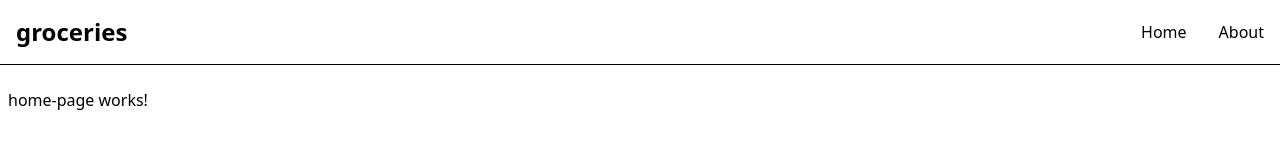
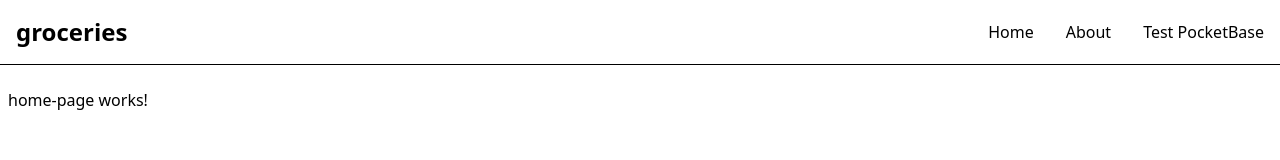
Before and after one commit to JasonGoemaat/groceries, an Angular app: page / in a window 1280 px wide. Shown: the top 160 px of the page. Built offline with nearby package versions, Linux system fonts and the light colour scheme.

Commit message:
Manually updated packages.json to udpate @angular/ssr, added link to test/pb on navbar

```diff
--- a/package.json
+++ b/package.json
@@ -31,7 +31,7 @@
     "@angular/platform-browser": "^21.2.1",
     "@angular/platform-server": "^21.2.1",
     "@angular/router": "^21.2.1",
-    "@angular/ssr": "^21.1.4",
+    "@angular/ssr": "^21.2.1",
     "express": "^5.1.0",
     "pocketbase": "^0.26.8",
     "rxjs": "~7.8.0",
--- a/src/app/app.html
+++ b/src/app/app.html
@@ -7,13 +7,16 @@
         <span class="sr-only">Open main menu</span>
         <svg class="w-6 h-6" aria-hidden="true" xmlns="http://www.w3.org/2000/svg" width="24" height="24" fill="none" viewBox="0 0 24 24"><path stroke="currentColor" stroke-linecap="round" stroke-width="2" d="M5 7h14M5 12h14M5 17h14"/></svg>
     </button>
-    <div [class.hidden]="isCollapsed()" class="w-full md:block md:w-auto" id="navbar-default">
+    <div style="z-index: 1000; background: white" [class.hidden]="isCollapsed()" class="bg-neutral-primary w-full md:block md:w-auto" id="navbar-default">
       <ul class="font-medium flex flex-col p-4 md:p-0 mt-4 border border-default rounded-base bg-neutral-secondary-soft md:flex-row md:space-x-8 rtl:space-x-reverse md:mt-0 md:border-0 md:bg-neutral-primary">
         <li>
           <a href="/" class="block py-2 px-3 text-heading rounded hover:bg-neutral-tertiary md:hover:bg-transparent md:border-0 md:hover:text-fg-brand md:p-0 md:dark:hover:bg-transparent">Home</a>
         </li>
         <li>
           <a href="/about" class="block py-2 px-3 text-heading rounded hover:bg-neutral-tertiary md:hover:bg-transparent md:border-0 md:hover:text-fg-brand md:p-0 md:dark:hover:bg-transparent">About</a>
+        </li>
+        <li>
+          <a href="/test/pb" class="block py-2 px-3 text-heading rounded hover:bg-neutral-tertiary md:hover:bg-transparent md:border-0 md:hover:text-fg-brand md:p-0 md:dark:hover:bg-transparent">Test PocketBase</a>
         </li>
       </ul>
     </div>
```
Also changed, not shown: 1 other file (tests, documents, lock files or other folders).
